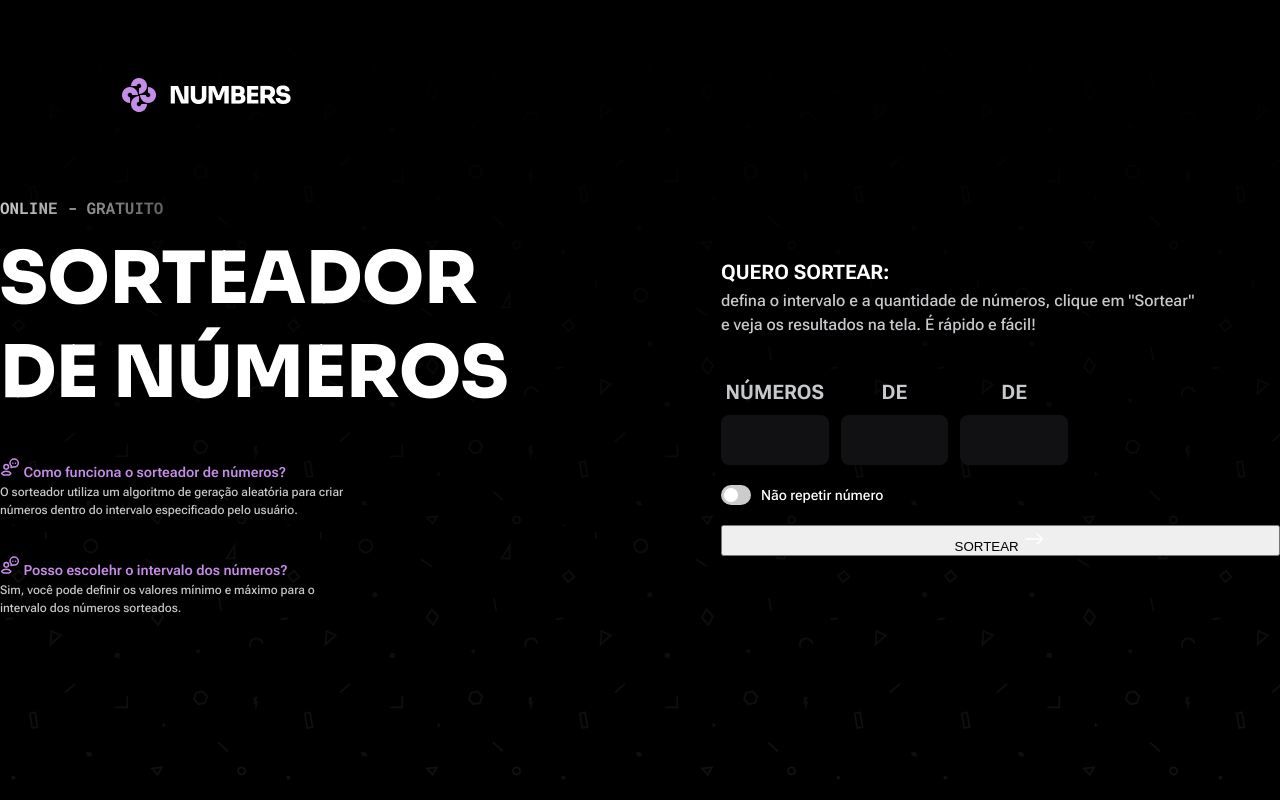
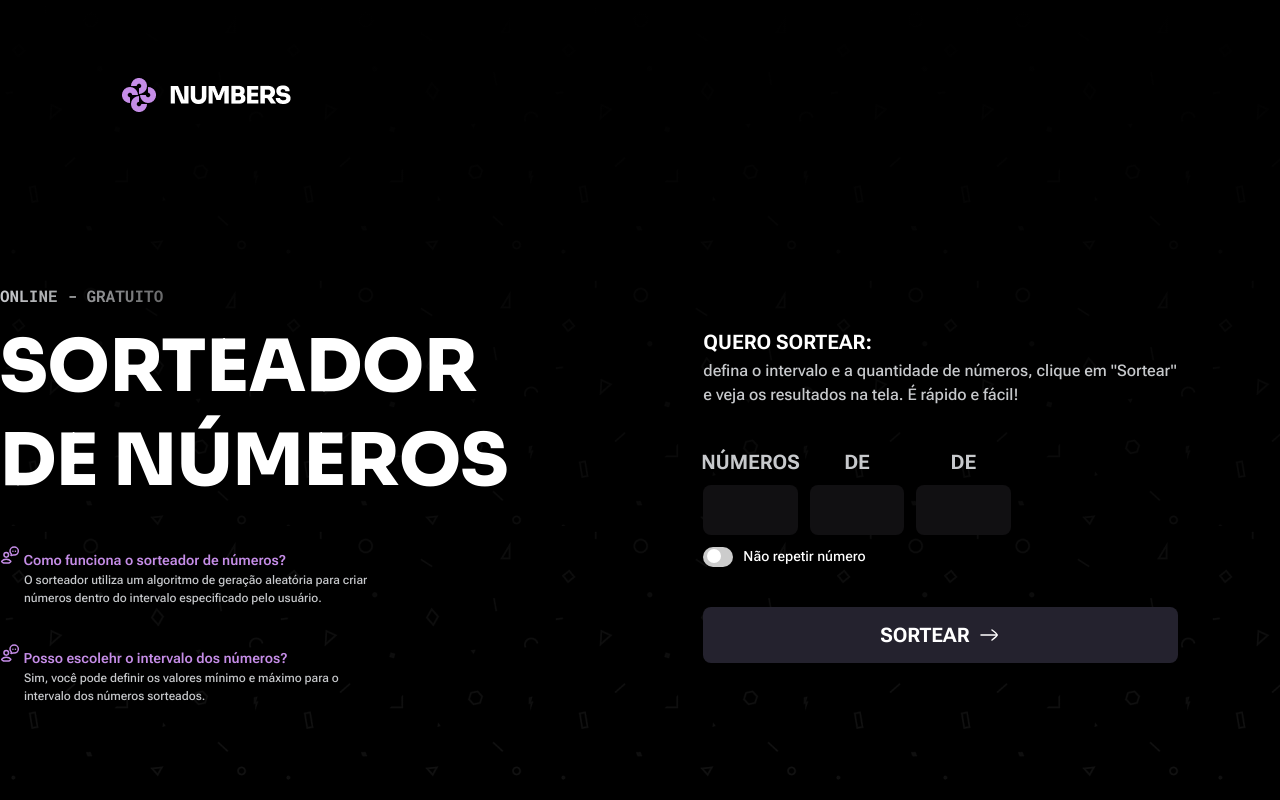
Before and after one commit to AyrtonYamashita/sort-number, a plain HTML site: page index.html in a window 1280 px wide. Drawn offline with Linux system fonts and the light colour scheme.

Commit message:
Criando estilo no botão de submit

```diff
--- a/index.html
+++ b/index.html
@@ -75,7 +75,7 @@
             <div class="input-wrapper">
               <div class="input-inner">
                 <label for="numbers">NÚMEROS</label>
-                <input type="text" name="numbers" id="numbers" />
+                <input type="text" name="numbers" id="numbers" maxlength="4"/>
               </div>
               <div class="input-inner">
                 <label for="quantity_1">DE</label>
@@ -88,8 +88,7 @@
               </div>
               <div class="input-inner">
                 <label for="quantity_2">DE</label>
-                <input type="text" name="quantity_2" id="quantity_2" />
-              </div>
+                <input type="text" name="quantity_2" id="quantity_2" maxlength="3"/>
               </div>
               <div class="switch">
                 <label for="repeat">
@@ -98,6 +97,7 @@
                 </label>
 
                 <label for="repeat"> Não repetir número</label>
+              </div>
             </div>
             <button type="submit">
               SORTEAR
--- a/styles/aside.css
+++ b/styles/aside.css
@@ -36,6 +36,7 @@ aside {
     & p{
       font: var(--p-sm);
       color: var(--content-secondary);
+      margin-left: 1.5rem;
     }
   }
 }
--- a/styles/global.css
+++ b/styles/global.css
@@ -60,7 +60,7 @@ body {
   background-color: black;
   background-image: linear-gradient(180deg, black 0%, rgba(0, 0, 0, 0.6) 100%),
     url(../assets/images/background.png);
-  width: 80rem;
+  width: 100%;
   height: 100vh;
   font: var(--p-md);
   color: var(--content-primary);
@@ -72,5 +72,8 @@ header {
 
 .container {
   display: flex;
-  gap: 6.75rem;
+  margin-inline: auto;
+  margin-top: 5.5rem;
+  max-width: 80rem;
+  width: 100%;
 }
--- a/styles/main.css
+++ b/styles/main.css
@@ -1,7 +1,7 @@
 main {
   display: flex;
   flex-direction: column;
-  align-items: end;
+  align-items: center;
   justify-content: center;
   width: 53%;
 
@@ -23,19 +23,20 @@ main {
     flex-direction: column;
     justify-content: center;
     gap: 2.5rem;
-    width: 90%;
+    width: 70%;
 
     & form {
       display: flex;
       flex-direction: column;
-      gap: 1.25rem;
+      gap: 2.5rem;
 
       & .input-wrapper {
         display: flex;
+        flex-wrap: wrap;
         justify-content: start;
         gap: 0.75rem;
-        padding-right: 12.5rem;
-      }
+        padding-right: 10rem;
+
 
         & .input-inner {
           display: flex;
@@ -80,7 +81,7 @@ main {
             }
 
             &:checked + .slider:before {
-            transform: translate(.5rem);
+              transform: translate(0.5rem);
             }
           }
 
@@ -93,13 +94,13 @@ main {
             bottom: 0;
             background: linear-gradient(90deg, #ccc 0%, #ccc 100%);
             border-radius: 1rem;
-          transition: background .4s ease;
+            transition: background 0.4s ease;
 
             &::before {
               position: absolute;
               content: "";
-            width: .875rem;
-            height: .875rem;
+              width: 0.875rem;
+              height: 0.875rem;
               left: 0.2rem;
               bottom: 0.2rem;
               background-color: white;
@@ -109,5 +110,20 @@ main {
           }
         }
       }
+
+      & button {
+        display: flex;
+        align-items: center;
+        justify-content: center;
+        gap: 0.5rem;
+        width: 100%;
+        height: 3.5rem;
+        border-radius: 0.5rem;
+        border: none;
+        background-color: var(--background-tertiary);
+        font: var(--label-md);
+        color: white;
       }
     }
+  }
+}
```
Lines whose indentation alone changed are shown as unchanged.
